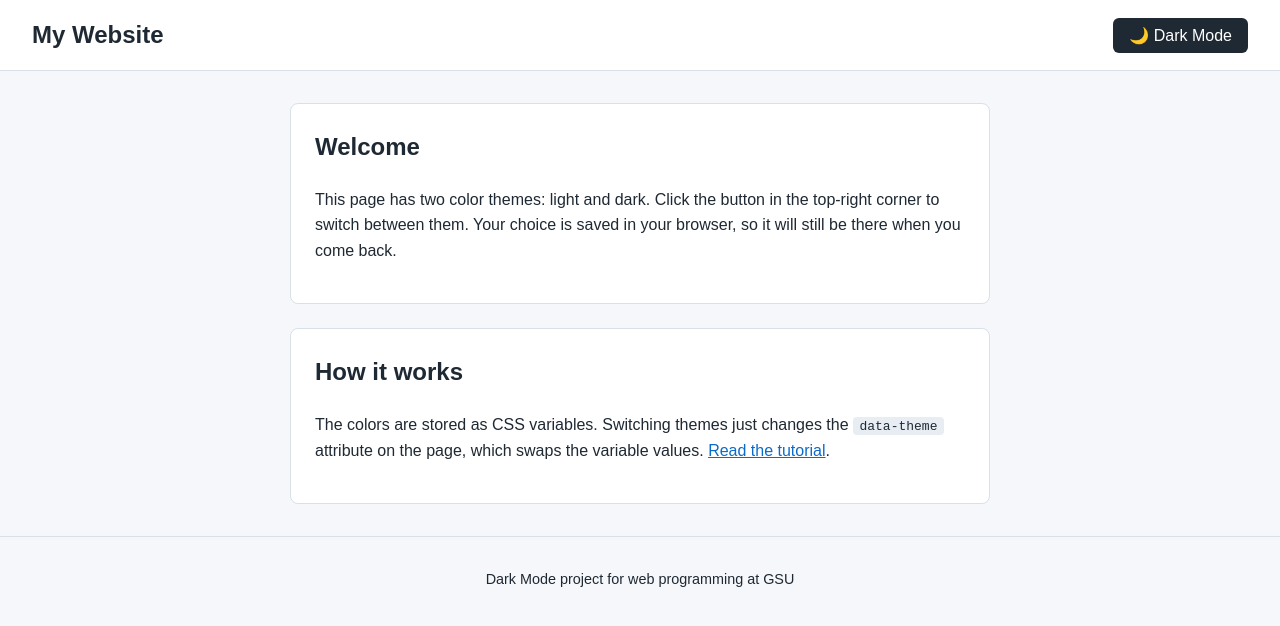
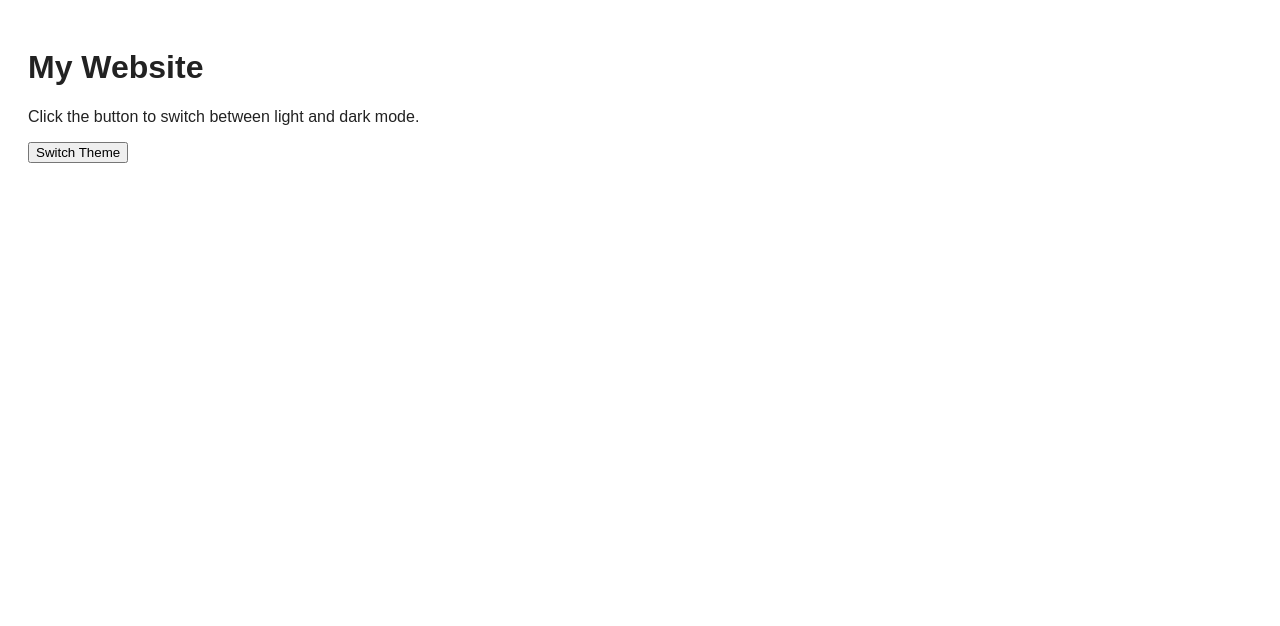
Before and after one commit to Icecoldblack/Dark-Mode, a plain HTML site: page index.html in a window 1280 px wide. Drawn offline with Linux system fonts and the light colour scheme.

Commit message:
Simplify dark mode page

```diff
--- a/index.html
+++ b/index.html
@@ -1,57 +1,19 @@
 <!DOCTYPE html>
 <html lang="en">
 <head>
-    <!-- Basic page setup -->
     <meta charset="UTF-8">
     <meta name="viewport" content="width=device-width, initial-scale=1.0">
-    <title>Dark Mode Demo</title>
-
-    <!-- Tiny inline script runs before the page paints so the saved theme
-         is applied immediately (prevents a flash of the wrong theme) -->
-    <script>
-        const saved = localStorage.getItem("theme");
-        const prefersDark = window.matchMedia("(prefers-color-scheme: dark)").matches;
-        document.documentElement.setAttribute("data-theme", saved || (prefersDark ? "dark" : "light"));
-    </script>
-
-    <!-- Stylesheet with the CSS variables for both themes -->
+    <title>Dark Mode</title>
+    <!-- CSS file with the theme variables -->
     <link rel="stylesheet" href="styles.css">
-
-    <!-- Main script handles the toggle button; defer waits for the HTML to load -->
+    <!-- JS file with the toggle logic; defer waits for the page to load -->
     <script src="main.js" defer></script>
 </head>
 <body>
-    <!-- Header with the site title and the theme toggle button -->
-    <header class="site-header">
-        <h1>My Website</h1>
-        <button id="theme-toggle" type="button" aria-label="Toggle dark mode">
-            🌙 Dark Mode
-        </button>
-    </header>
+    <h1>My Website</h1>
+    <p>Click the button to switch between light and dark mode.</p>
 
-    <!-- Main page content -->
-    <main>
-        <section class="card">
-            <h2>Welcome</h2>
-            <p>
-                This page has two color themes: light and dark. Click the button in the
-                top-right corner to switch between them. Your choice is saved in your
-                browser, so it will still be there when you come back.
-            </p>
-        </section>
-
-        <section class="card">
-            <h2>How it works</h2>
-            <p>
-                The colors are stored as CSS variables. Switching themes just changes the
-                <code>data-theme</code> attribute on the page, which swaps the variable
-                values. <a href="https://dev.to/codedgar/how-to-create-a-dark-theme-system-in-5-minutes-or-less-with-vanilla-js-2922">Read the tutorial</a>.
-            </p>
-        </section>
-    </main>
-
-    <footer class="site-footer">
-        <p>Dark Mode project for web programming at GSU</p>
-    </footer>
+    <!-- Button that switches the theme -->
+    <button id="theme-toggle">Switch Theme</button>
 </body>
 </html>
--- a/main.js
+++ b/main.js
@@ -1,25 +1,16 @@
-// Grab the toggle button and the <html> element (where data-theme lives)
-const toggleButton = document.getElementById("theme-toggle");
+// Get the button and the <html> element
+const button = document.getElementById("theme-toggle");
 const root = document.documentElement;
 
-// Update the button label so it shows what clicking will switch to
-function updateButton(theme) {
-    toggleButton.textContent = theme === "dark" ? "☀️ Light Mode" : "🌙 Dark Mode";
+// If the user picked a theme before, use it
+const saved = localStorage.getItem("theme");
+if (saved) {
+    root.setAttribute("data-theme", saved);
 }
 
-// Apply a theme: set the attribute, remember it, and update the button
-function setTheme(theme) {
-    root.setAttribute("data-theme", theme);
-    localStorage.setItem("theme", theme);
-    updateButton(theme);
-}
-
-// Set the button label to match the theme chosen on page load
-// (the inline script in index.html already applied the theme itself)
-updateButton(root.getAttribute("data-theme"));
-
-// Flip between light and dark whenever the button is clicked
-toggleButton.addEventListener("click", () => {
-    const current = root.getAttribute("data-theme");
-    setTheme(current === "dark" ? "light" : "dark");
+// When the button is clicked, switch between light and dark
+button.addEventListener("click", function () {
+    const newTheme = root.getAttribute("data-theme") === "dark" ? "light" : "dark";
+    root.setAttribute("data-theme", newTheme);
+    localStorage.setItem("theme", newTheme); // remember the choice
 });
--- a/styles.css
+++ b/styles.css
@@ -1,114 +1,19 @@
-/* ---------- Theme colors as CSS variables ---------- */
-
-/* Light theme (default) */
-:root,
-[data-theme="light"] {
-    --bg-color: #f5f7fa;        /* page background */
-    --card-color: #ffffff;      /* card background */
-    --text-color: #1f2933;      /* main text */
-    --link-color: #0b6bcb;      /* links */
-    --border-color: #d9e0e8;    /* borders */
-    --button-bg: #1f2933;       /* toggle button background */
-    --button-text: #ffffff;     /* toggle button text */
-    --code-bg: #e8edf3;         /* inline code background */
+/* Light theme colors (default) */
+:root {
+    --bg-color: #ffffff;
+    --text-color: #222222;
 }
 
-/* Dark theme: same variable names, different values */
+/* Dark theme colors: same variables, different values */
 [data-theme="dark"] {
-    --bg-color: #121821;
-    --card-color: #1c2532;
-    --text-color: #e6ebf1;
-    --link-color: #6cb2ff;
-    --border-color: #2d3a4b;
-    --button-bg: #e6ebf1;
-    --button-text: #121821;
-    --code-bg: #2a3646;
+    --bg-color: #222222;
+    --text-color: #ffffff;
 }
 
-/* ---------- Base styles (all colors come from the variables) ---------- */
-
+/* The page uses the variables, so changing the theme changes these colors */
 body {
-    margin: 0;
-    font-family: Arial, Helvetica, sans-serif;
-    line-height: 1.6;
     background-color: var(--bg-color);
     color: var(--text-color);
-    /* Smooth fade when the theme changes */
-    transition: background-color 0.3s ease, color 0.3s ease;
+    font-family: Arial, sans-serif;
+    padding: 20px;
 }
-
-/* Header: title on the left, button on the right */
-.site-header {
-    display: flex;
-    justify-content: space-between;
-    align-items: center;
-    padding: 1rem 2rem;
-    background-color: var(--card-color);
-    border-bottom: 1px solid var(--border-color);
-    transition: background-color 0.3s ease, border-color 0.3s ease;
-}
-
-.site-header h1 {
-    margin: 0;
-    font-size: 1.5rem;
-}
-
-/* Theme toggle button */
-#theme-toggle {
-    padding: 0.5rem 1rem;
-    font-size: 1rem;
-    cursor: pointer;
-    border: none;
-    border-radius: 6px;
-    background-color: var(--button-bg);
-    color: var(--button-text);
-    transition: opacity 0.2s ease;
-}
-
-#theme-toggle:hover {
-    opacity: 0.85;
-}
-
-#theme-toggle:focus-visible {
-    outline: 3px solid var(--link-color);
-    outline-offset: 2px;
-}
-
-/* Page content area */
-main {
-    max-width: 700px;
-    margin: 2rem auto;
-    padding: 0 1rem;
-}
-
-/* Content cards */
-.card {
-    background-color: var(--card-color);
-    border: 1px solid var(--border-color);
-    border-radius: 8px;
-    padding: 1.5rem;
-    margin-bottom: 1.5rem;
-    transition: background-color 0.3s ease, border-color 0.3s ease;
-}
-
-.card h2 {
-    margin-top: 0;
-}
-
-a {
-    color: var(--link-color);
-}
-
-code {
-    background-color: var(--code-bg);
-    padding: 0.1rem 0.4rem;
-    border-radius: 4px;
-}
-
-/* Footer */
-.site-footer {
-    text-align: center;
-    padding: 1rem;
-    font-size: 0.9rem;
-    border-top: 1px solid var(--border-color);
-}
```
